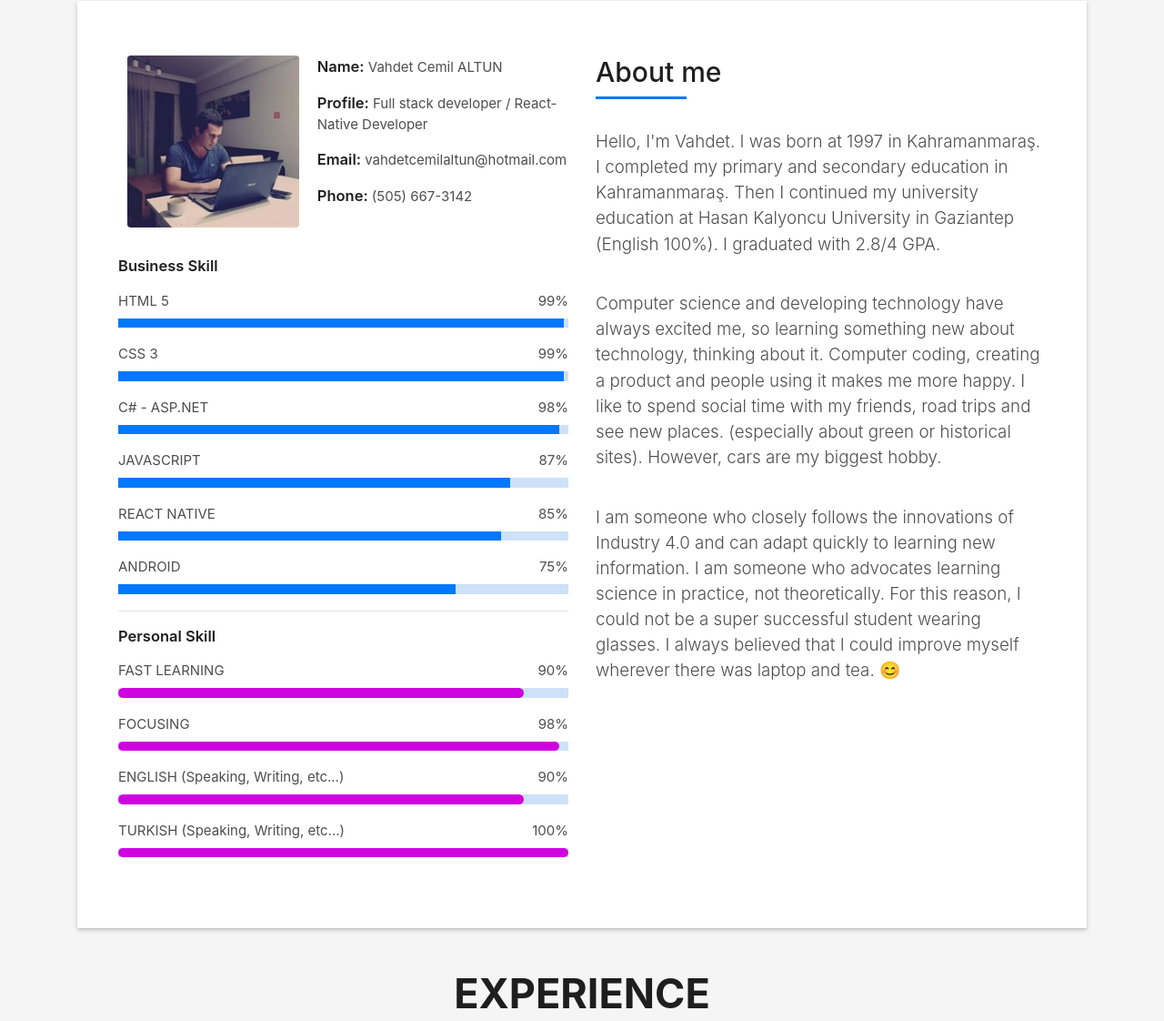
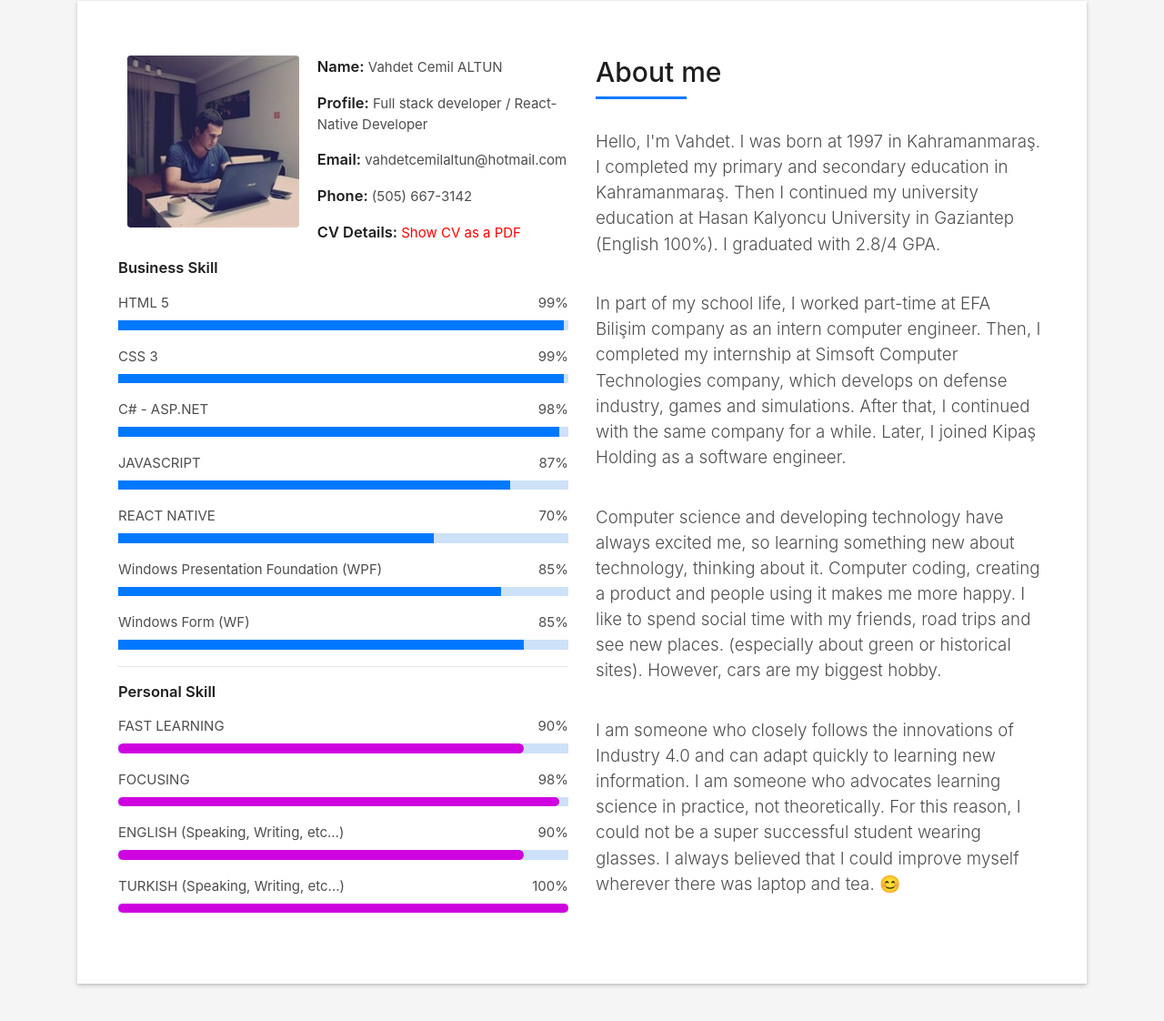
Before and after one commit to vahdetaltun/vahdetaltun.github.io, a plain HTML site: page index.html in a window 1280 px wide. Shown: the part 859-1981 px from the top of the page at 91% size. Drawn offline with nearby package versions, Linux system fonts and the light colour scheme; files whose address does not match are found by name.

Commit message:
Update index.html

```diff
--- a/index.html
+++ b/index.html
@@ -141,7 +141,7 @@
         <div class="container">
           <!--<p class="display-6 color-d">Hello, world!</p>-->
           <h1 class="intro-title mb-4">I am Vahdet Cemil ALTUN</h1>
-          <p class="intro-subtitle"><span class="text-slider-items">React-Native Developer,ASP.NET Developer,ASP WEB API, Web Developer,Web Designer,Full-Stack
+          <p class="intro-subtitle"><span class="text-slider-items">ASP.NET Developer,ASP WEB API, Web Developer, React-Native Developer,WPF,Web Designer,Full-Stack
               Developer,Cross Platform, Augmented Reality, Artificial Intelligence</span><strong class="text-slider"></strong></p>
           <!-- <p class="pt-3"><a class="btn btn-primary btn js-scroll px-4" href="#about" role="button">Learn More</a></p> -->
         </div>
@@ -170,6 +170,7 @@
                           Developer</span></p>
                       <p><span class="title-s">Email: </span> <span>vahdetcemilaltun@hotmail.com</span></p>
                       <p><span class="title-s">Phone: </span> <span>(505) 667-3142</span></p>
+					  <p><span class="title-s">CV Details: </span> <span><a href="https://drive.google.com/file/d/17sAzzmrjzFpoToQ3TEokP99Idjt1psOp/view?usp=sharing" target="_blank" style="color:red;">Show CV as a PDF</a></span></p>
                     </div>
                   </div>
                 </div>
@@ -195,14 +196,19 @@
                     <div class="progress-bar" role="progressbar" style="width: 87%" aria-valuenow="87" aria-valuemin="0"
                       aria-valuemax="100"></div>
                   </div>
-                  <span>REACT NATIVE</span> <span class="pull-right">85%</span>
+                  <span>REACT NATIVE</span> <span class="pull-right">70%</span>
+                  <div class="progress">
+                    <div class="progress-bar" role="progressbar" style="width: 70%" aria-valuenow="70" aria-valuemin="0"
+                      aria-valuemax="100"></div>
+                  </div>
+                  <span>Windows Presentation Foundation (WPF)</span> <span class="pull-right">85%</span>
                   <div class="progress">
                     <div class="progress-bar" role="progressbar" style="width: 85%" aria-valuenow="85" aria-valuemin="0"
                       aria-valuemax="100"></div>
                   </div>
-                  <span>ANDROID</span> <span class="pull-right">75%</span>
+				  <span>Windows Form (WF)</span> <span class="pull-right">85%</span>
                   <div class="progress">
-                    <div class="progress-bar" role="progressbar" style="width: 75%" aria-valuenow="75" aria-valuemin="0"
+                    <div class="progress-bar" role="progressbar" style="width: 90%" aria-valuenow="90" aria-valuemin="0"
                       aria-valuemax="100"></div>
                   </div>
                   <hr>
@@ -246,6 +252,12 @@
                     Then I continued my university education at Hasan Kalyoncu University in Gaziantep (English 100%). I
                     graduated with 2.8/4 GPA.
                   </p><br />
+				  <p class="lead">
+				  In part of my school life, I worked part-time at EFA Bilişim company as an intern computer engineer.
+				  Then, I completed my internship at Simsoft Computer Technologies company, which develops on defense industry, games and simulations.
+				  After that, I continued with the same company for a while.
+				  Later, I joined Kipaş Holding as a software engineer.
+				  </p><br />
                   <p class="lead">
                     Computer science and developing technology have always excited me, so learning something new about
                     technology, thinking about it.
```
